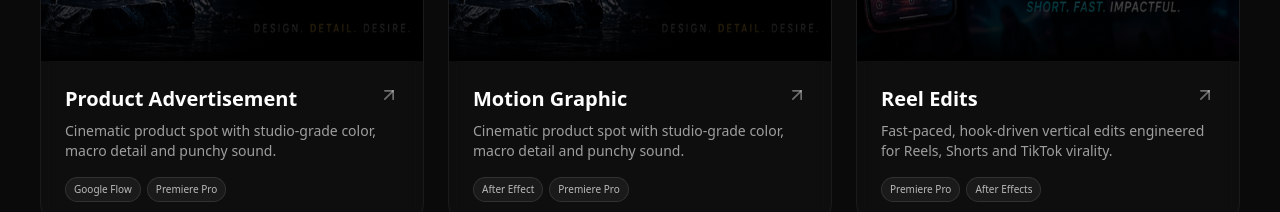
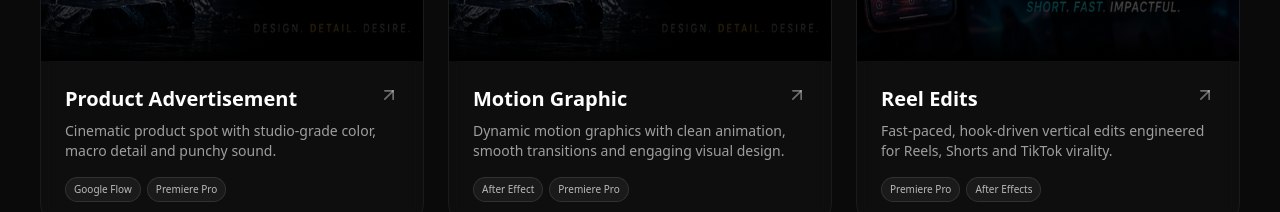
Before and after one commit to ayushbijalwan217/Ayush-Bijalwan-Portfolio-, a Next.js app: page / in a window 1280 px wide. Shown: the part 3480-3692 px from the top of the page. Built offline with nearby package versions, Linux system fonts and the light colour scheme.

Commit message:
Update page.js

```diff
--- a/app/page.js
+++ b/app/page.js
@@ -98,7 +98,7 @@ const PROJECTS = [
   {
    title: 'Motion Graphic', category: 'Video Editing',
     software: ['After Effect', 'Premiere Pro'],
-    desc: 'Cinematic product spot with studio-grade color, macro detail and punchy sound.',
+    desc: 'Dynamic motion graphics with clean animation, smooth transitions and engaging visual design.',
     role: 'Editor',
     workflow: 'Assembly -> Edit -> Color -> Sound -> Master',
     img: '/thumbnails/product2.png',
```
